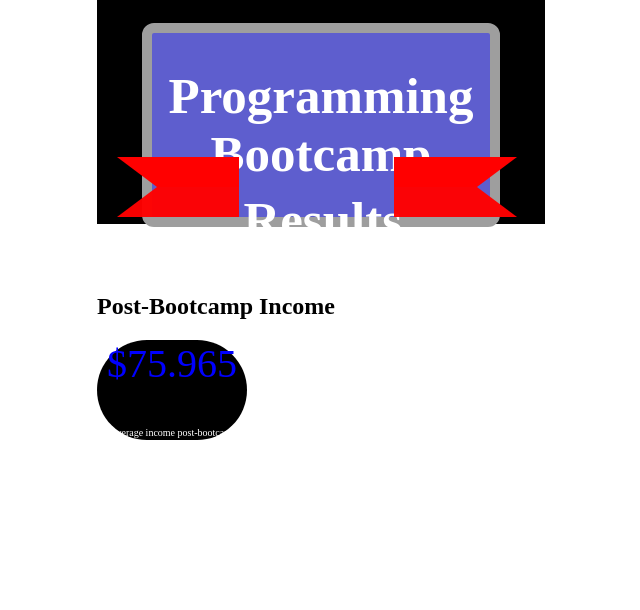
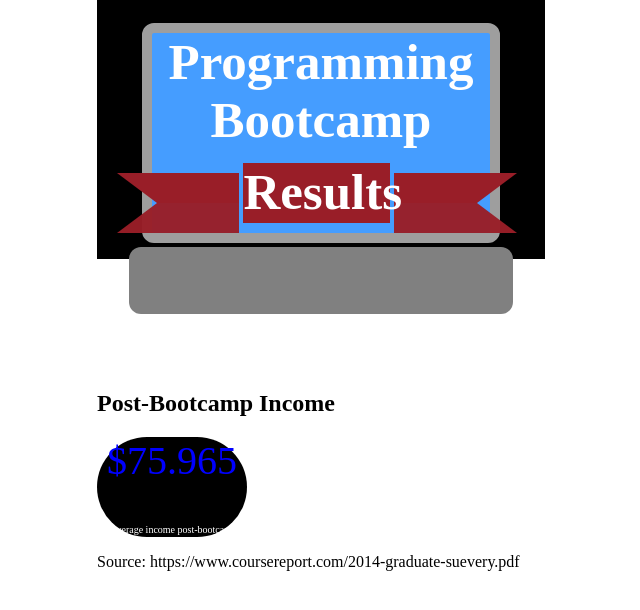
Before and after one commit to rodrigotos/infografia, a PHP site: page /index.html in a window 1280 px wide. Shown: the top 610 px of the page, without its empty margins (319-959 px from the left). Run offline with PHP 8.4, Linux system fonts and the light colour scheme.

Commit message:
Agrego más detalle

```diff
--- a/css/main.css
+++ b/css/main.css
@@ -4,11 +4,11 @@ body{
 }
 
 div#background-header{
-  background: #000000; /* Old browsers */
-  background: -webkit-linear-gradient(#000000 0%, #000000 82%, #ffffff 82%, #ffffff 100%);
-  background: -o-linear-gradient(#000000 0%, #000000 82%, #ffffff 82%, #ffffff 100%);
-  background: linear-gradient(#000000 0%, #000000 82%, #ffffff 82%, #ffffff 100%);
-  filter: progid:DXImageTransform.Microsoft.gradient( startColorstr='#000000', endColorstr='#ffffff',GradientType=0 ); /* IE6-9 */
+  background: #000000;
+  background: -webkit-linear-gradient(#000000 0%, #000000 70%, #ffffff 70%, #ffffff 100%);
+  background: -o-linear-gradient(#000000 0%, #000000 70%, #ffffff 70%, #ffffff 100%);
+  background: linear-gradient(#000000 0%, #000000 70%, #ffffff 70%, #ffffff 100%);
+  filter: progid:DXImageTransform.Microsoft.gradient( startColorstr='#000000', endColorstr='#ffffff',GradientType=0 );
   padding-top: 23px;
   padding-left: 20px;
   padding-right: 20px;
@@ -22,10 +22,11 @@ h1{
 
 div#screen-title{
     text-align: center;
-    background-color: #5e5ece;
+    background-color: #459DFF;
     border: solid 10px #9E9E9E;
     border-radius: 12px;
     margin: 0px 25px;
+    height: 200px
 }
 
 div#subtitle{
@@ -42,24 +43,39 @@ div#subtitle div.flange{
 
 div#subtitle div.brand-center{
     width: 36%;
-    height: 46px;
+    height: 60px;
     vertical-align: top;
     display: inline-block;
     text-align: center;
+    background-color: #991E28;
+    font-size: 51px;
+    color:white;
+    position: relative;
+    bottom: 10px;
+    font-weight: bolder;
 }
 
 .flange div#left {
     height: 0;
-    border-left: 40px solid rgba(240, 173, 78, 0);
-    border-top: 30px solid rgb(255, 0, 0);
-    border-bottom: 30px solid rgba(255, 0, 0, 0.97);
+    border-left: 40px solid rgba(153, 30, 40, 0);
+    border-top: 30px solid rgb(153, 30, 40);
+    border-bottom: 30px solid rgba(153, 30, 40, 0.97);
 }
 
 .flange div#right {
     height: 0;
-    border-right: 40px solid rgba(240, 173, 78, 0);
-    border-top: 30px solid rgb(255, 0, 0);
-    border-bottom: 30px solid rgba(255, 0, 0, 0.97);
+    border-right: 40px solid rgba(153, 30, 40, 0);
+    border-top: 30px solid rgb(153, 30, 40);
+    border-bottom: 30px solid rgba(153, 30, 40, 0.97);
+}
+
+div#keyboard-title{
+  border-radius: 12px;
+  margin: 0px 12px;
+  height: 67px;
+  background-color: gray;
+  position: relative;
+  bottom: 56px;
 }
 
 div#pig{
--- a/index.html
+++ b/index.html
@@ -11,7 +11,7 @@
     <header>
     <div id="background-header">
       <div id="screen-title">
-        <h1>Programming Bootcamp</h1>
+        <h1 class="without-margin">Programming Bootcamp</h1>
       </div>
       <div id="subtitle">
         <div id="flange-left" class="flange">
@@ -19,7 +19,7 @@
             </div>
         </div>
         <div id="center" class="brand-center">
-          <h1>Results</h1>
+          <p class="without-margin">Results</p>
         </div>
         <div id="flange-right" class="flange">
           <div id="right">
@@ -43,6 +43,8 @@
   <section></section>
   <section></section>
   <section></section>
-  <footer></footer>
+  <footer>
+    <p>Source: https://www.coursereport.com/2014-graduate-suevery.pdf</p>
+  </footer>
   </body>
 </html>
```
